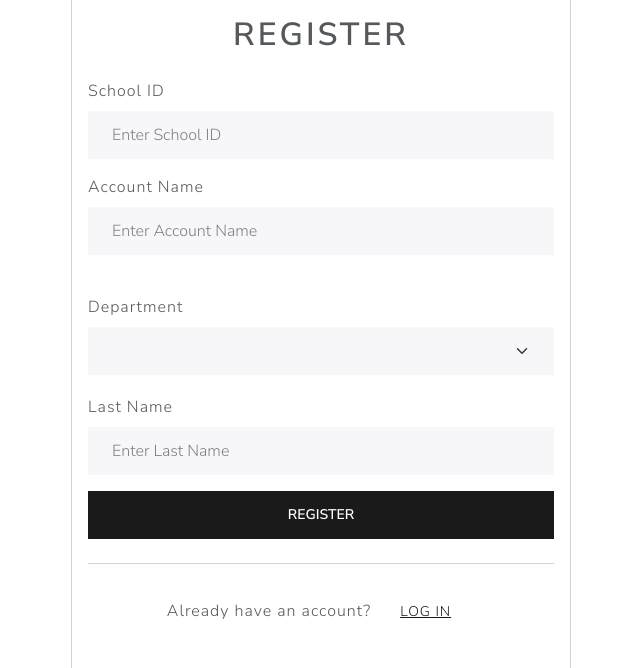
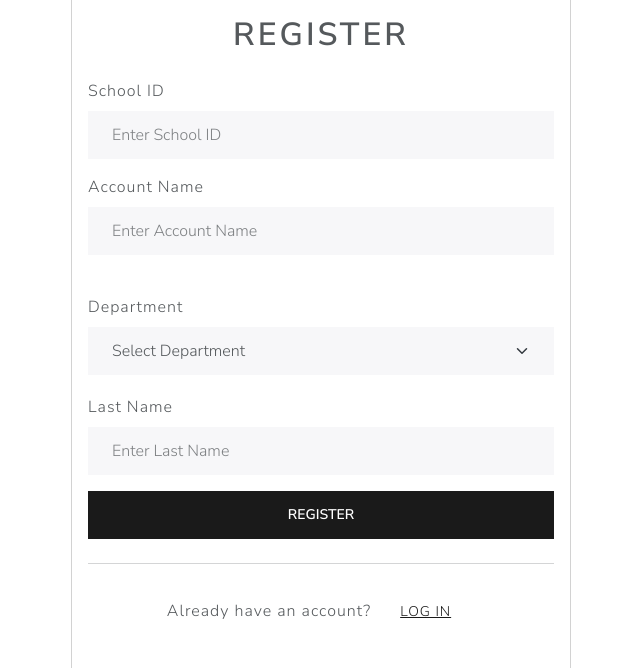
Before and after one commit to HelloNiel/sc_ic2, a PHP site: page /user/private/registration.php in a window 1280 px wide. Shown: the part 66-734 px from the top of the page, without its empty margins (319-959 px from the left). Run offline with PHP 8.4, Linux system fonts and the light colour scheme.

Commit message:
Update registration.php
Added department selection

```diff
--- a/user/private/registration.php
+++ b/user/private/registration.php
@@ -35,7 +35,7 @@
           <div style="margin-bottom: 20px;">
             <label for="exampleSelect1" class="form-label mt-4">Department</label>
             <select class="form-select" id="exampleSelect1">
-              <option></option>
+              <option>Select Department</option>
               <option>Senior Highschool</option>
               <option>Associate in Computer Technology</option>
               <option>Bachelor of Science in Hospitality Management</option>
```
